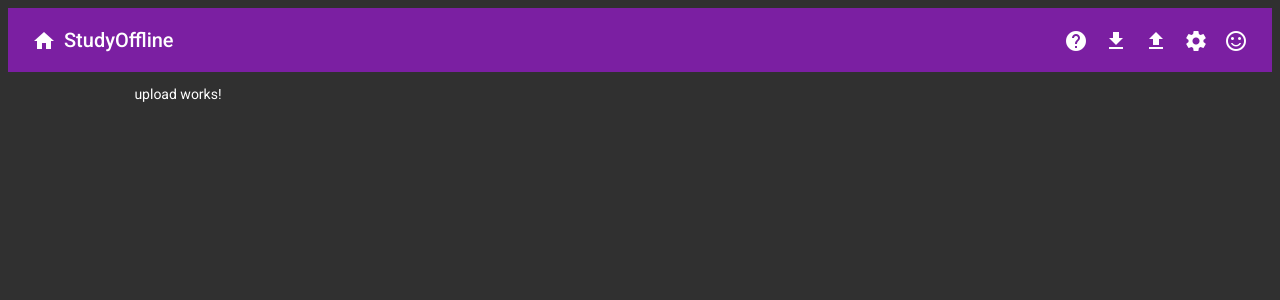
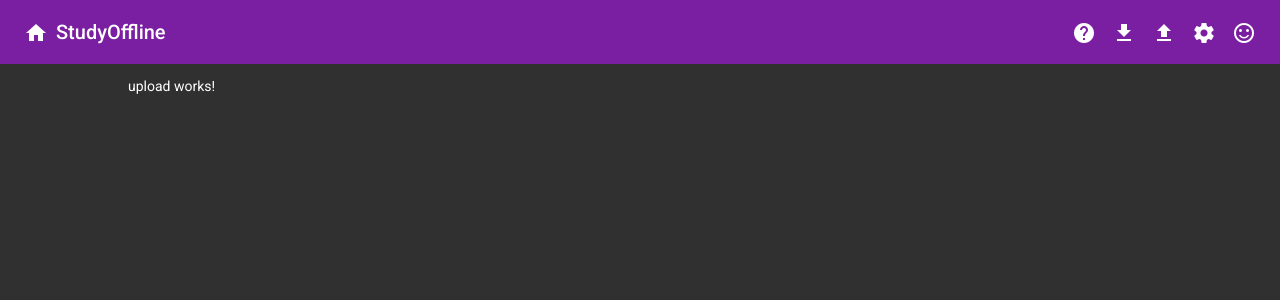
Before and after one commit to piuswalter/StudyOffline, an Angular app in the folder frontend/: page /upload in a window 1280 px wide. Shown: the top 300 px of the page. Built offline with nearby package versions, Linux system fonts and the light colour scheme.

Commit message:
Fixed bug with navigation margin

```diff
--- a/frontend/src/styles.sass
+++ b/frontend/src/styles.sass
@@ -2,6 +2,10 @@
 $color: #fff
 $background: #303030
 
+
+html, body
+    margin: 0
+    padding: 0
 
 body
     color: $color
```
